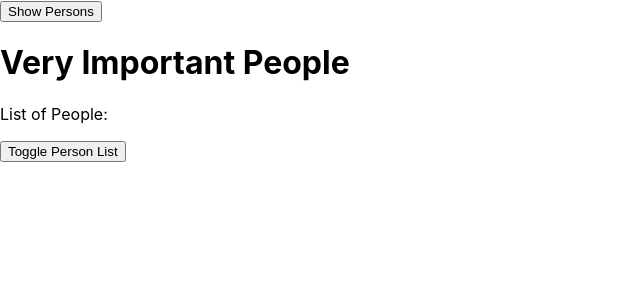
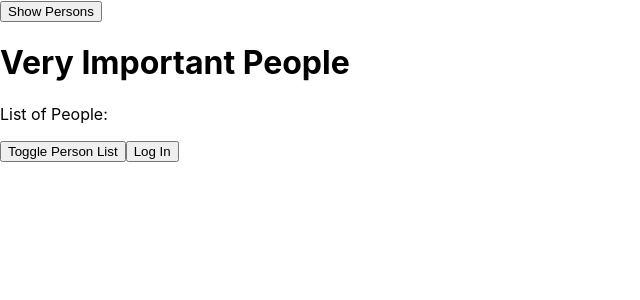
Before and after one commit to caseyr003/react-complete-guide, a React app: page / in a window 1280 px wide. Shown: the top 300 px of the page, without its empty margins (0-640 px from the left). Built offline with nearby package versions, Linux system fonts and the light colour scheme.

Commit message:
add auth to state and pass to person

```diff
--- a/src/components/PersonListControl/PersonListControl.js
+++ b/src/components/PersonListControl/PersonListControl.js
@@ -19,8 +19,10 @@
       <h1>{props.appTitle}</h1>
       <p className={classes.join(' ')}>List of People:</p>
       <button
-      className={btnClass}
-      onClick={props.clicked}>Toggle Person List</button>
+        className={btnClass}
+        onClick={props.clicked}>Toggle Person List</button>
+      <button
+        onClick={props.login}>Log In</button>
     </Aux>
   );
 };
--- a/src/components/Persons/Person/Person.js
+++ b/src/components/Persons/Person/Person.js
@@ -29,6 +29,7 @@
 
     return (
       <Aux>
+        {this.props.isAuthenticated ? <p>Log in successful!</p> : null}
         <p onClick={this.props.click}>Hi, I'm {this.props.name} and I'm {this.props.age}!</p>
         <p>{this.props.children}</p>
         <input
--- a/src/components/Persons/Persons.js
+++ b/src/components/Persons/Persons.js
@@ -49,7 +49,8 @@
         age={person.age}
         position={index}
         ref={this.lastPersonRef}
-        changed={(event) => this.props.changed(event, person.id)} />
+        changed={(event) => this.props.changed(event, person.id)}
+        isAuthenticated={this.props.isAuthenticated} />
     });
   }
 }
--- a/src/containers/App.js
+++ b/src/containers/App.js
@@ -43,7 +43,8 @@
       { id: '0002', name: 'Casey', age: 27 }
     ],
     showPersons: false,
-    toggleClicked: 0
+    toggleClicked: 0,
+    authenticated: false
   }
 
   nameChangedHandler = (event, id) => {
@@ -81,6 +82,10 @@
     });
   }
 
+  loginHandler = () => {
+    this.setState({authenticated: true});
+  }
+
   render() {
     console.log('[App.js] Inside render()');
 
@@ -91,7 +96,8 @@
         <Persons
           persons={this.state.persons}
           clicked={this.deletePersonHandler}
-          changed={this.nameChangedHandler} />
+          changed={this.nameChangedHandler}
+          isAuthenticated={this.state.authenticated} />
       );
     }
 
@@ -102,7 +108,8 @@
           appTitle={this.props.title}
           showPersons={this.state.showPersons}
           persons={this.state.persons}
-          clicked={this.togglePersonHandler} />
+          clicked={this.togglePersonHandler}
+          login={this.loginHandler} />
         {persons}
       </Aux>
     );
```
